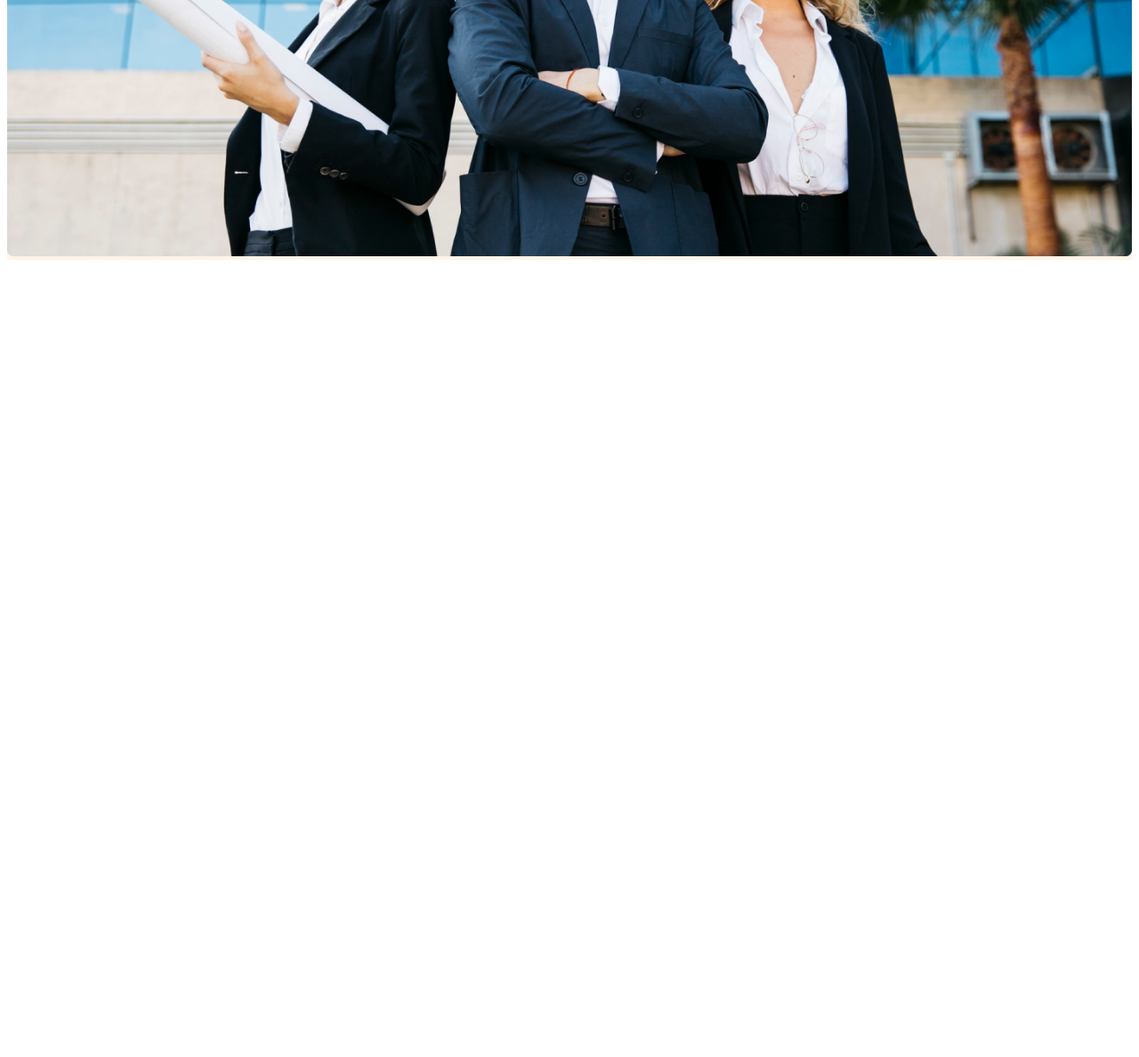
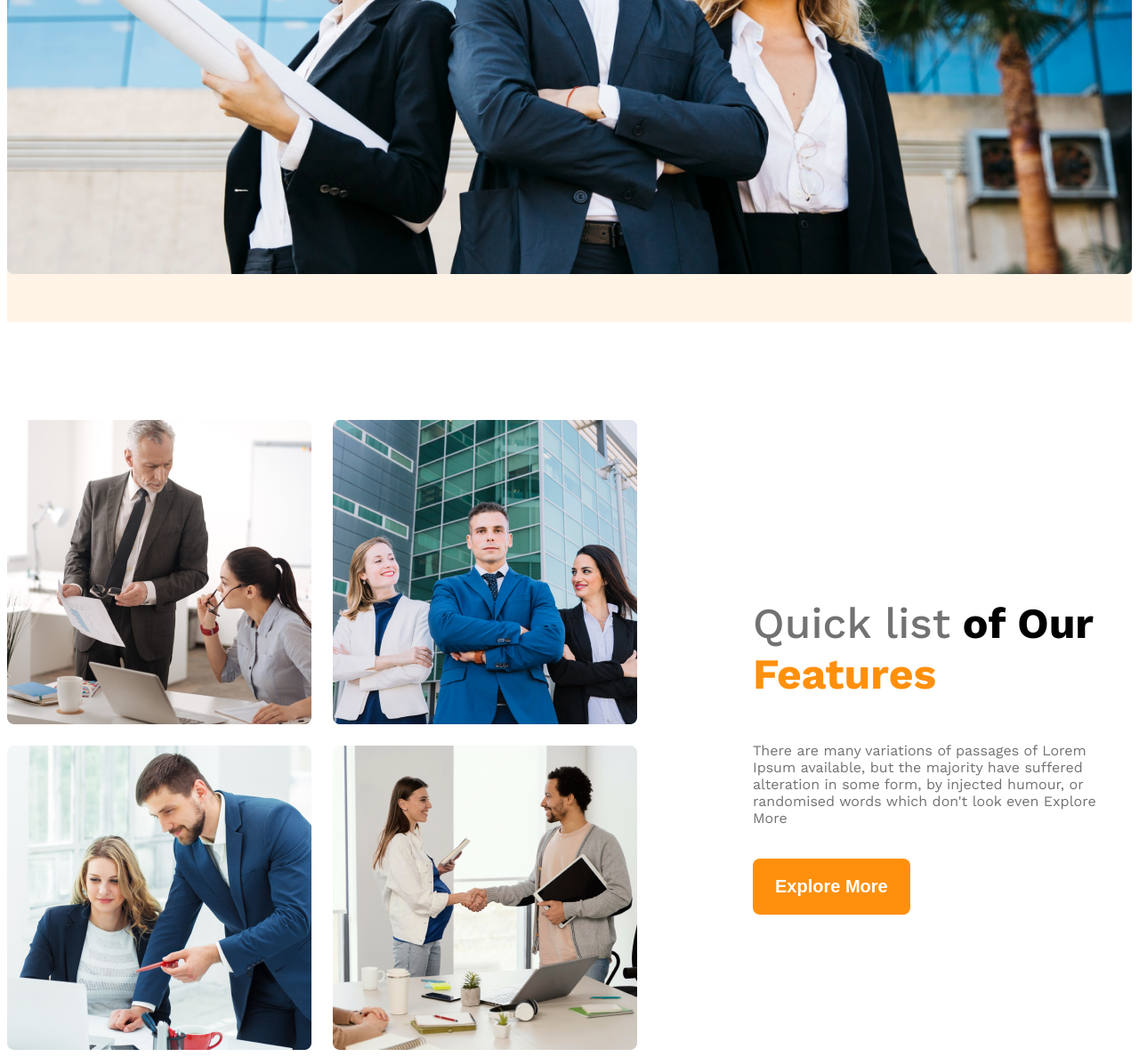
Before and after one commit to Tofael66/A3-Architects-10, a plain HTML site: page index.html in a window 1280 px wide. Shown: the part 882-2070 px from the top of the page at 89% size. Before the commit the page ends 1182 px from the top, so only its background shows below. Drawn offline with nearby package versions, Linux system fonts and the light colour scheme.

Commit message:
team section complete

```diff
--- a/index.html
+++ b/index.html
@@ -31,8 +31,8 @@
     <div class="banner">
 
    <div class="banner-contant">
-    <h1 class="banner-title"> Brand New Group of Architects</h1>
-    <p class="banner-description">There are many variations of passages of Lorem Ipsum available, but the majority have suffered alteration in some form, by injected humour, or randomised words which don't look even</p>
+    <h1 class="banner-title"> Brand New <br> Group of Architects</h1>
+    <p class="banner-description ">There are many variations of passages of Lorem Ipsum available, but the majority have suffered alteration in some form, by injected humour, or randomised words which don't look even</p>
 
     <button class="btn-primary">Explore More</button>
 
@@ -40,10 +40,30 @@
   <img class="banner-img" src="images/banner.png" alt="">
 
     </div>
+</header>
 
-</header>
-<main>
 
+<main >
+
+  <section class="teams display-flex">
+    <div class="team-img-container">
+      <img src="images/team1.png" alt="two architect discusses about">
+      <img src="images/team2.png" alt="two architect discusses about">
+      <img src="images/team3.png" alt="two architect discusses about">
+      <img src="images/team4.png" alt="two architect discusses about">
+
+    </div>
+
+    <div class="our-features">
+      <h3 class="feature-title"><span id="quick-list" class=" text-light-gray">Quick list</span> <span>of Our</span> <span class="text-primary">Features</span>
+       </h3>
+      <p class="feature-description text-light-gray">
+        There are many variations of passages of Lorem Ipsum available, but the majority have suffered alteration in some form, by injected humour, or randomised words which don't look even
+        Explore More</p>
+        <button class="btn-primary">Explore More</button>
+
+    </div>
+  </section>
 </main>
 <footer>
 
--- a/style/architects.css
+++ b/style/architects.css
@@ -34,6 +34,9 @@ font-style: normal;
 
 .bg-light{
    background-color: rgba(255, 144, 14, 0.1);
+   padding-bottom: 50px;
+
+
 }
 
 
@@ -41,6 +44,7 @@ font-style: normal;
 
     justify-content: space-between;
     align-items: center;
+
 
 }
 
@@ -86,6 +90,8 @@ font-style: normal;
     font-weight: 700;
 }
 
+
+
 .btn-primary{
     background-color: #FF900E;
     color: white;
@@ -94,20 +100,97 @@ font-style: normal;
     font-weight: 600;
     font-size: 1.25rem;
     border: none;
+    margin-top: 20px;
 
 }
+
+.text-primary{
+    color: #FF900E;
+}
+
+main{
+    max-width: 1440px;
+    margin: 0 auto;
+
+}
+
+/* share style */
+
+main> section{
+    margin-top: 30px;
+}
+
+
 
 .banner-img{
     width: 100%;
 }
 
 
+
+
+/* team and feature relative style */
+
+.teams{
+    align-items: center;
+    padding-top: 80px;
+
+}
+
+.team-img-container{
+    display: grid;
+ grid-template-columns: repeat(2, 1fr);
+ gap: 24px;
+
+}
+
+.our-features{
+    margin-left: 130px;
+    max-width: 530px;
+}
+
+
+.feature-title{
+    font-size: 3rem;
+    font-weight:700 ;
+}
+
+#quick-list{
+
+   font-weight: 500;
+}
+
+
 /* resposive media quare */
 
 @media screen and (max-width: 576px) {
-    .navber, .nav-links{
+    .navbar,
+    .nav-links,
+    .teams{
         flex-direction: column;
 
     }
 
+    .team-img-container{
+        grid-template-columns: repeat(1, 1fr);
+
+    }
+
+    .our-features{
+        margin-left: 20px;
+    }
+
 }
+
+
+@media screen and ( min-width:577px) and ( max-width:992px){
+
+  .teams{
+flex-direction: column;
+
+  }
+  .our-features{
+    margin: 50px auto ;
+  }
+
+}
```
